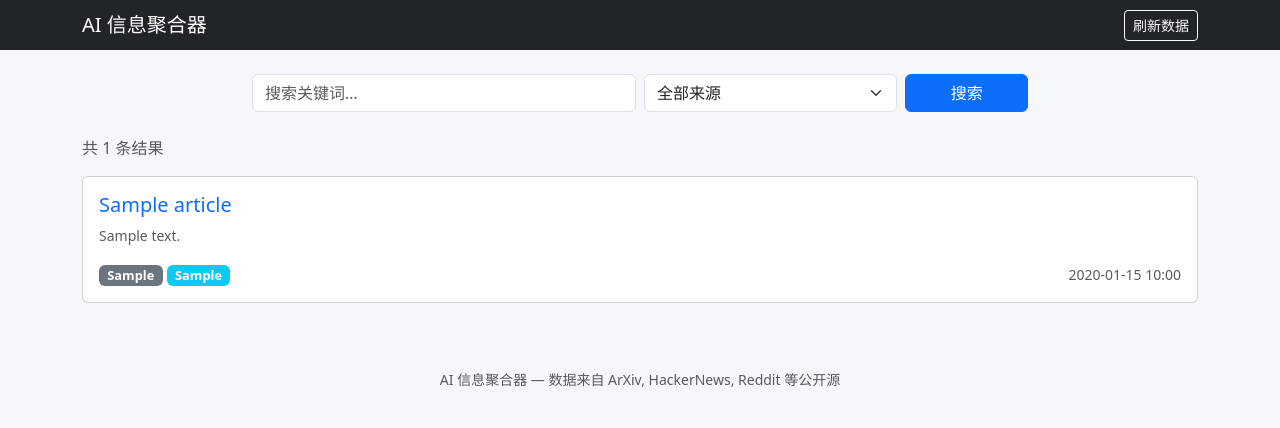
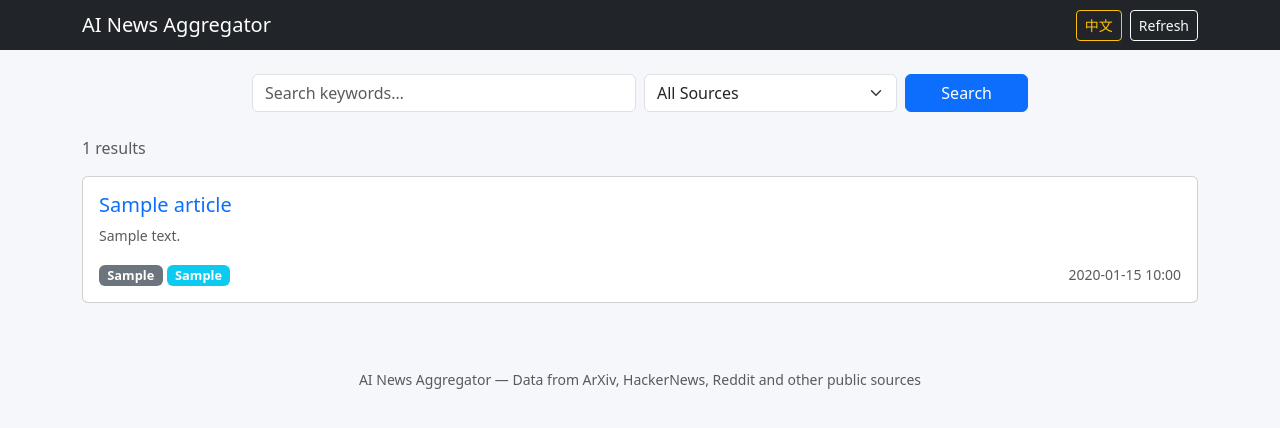
Before and after one commit to entrohub/ai-news-aggregator, a Flask app: page /?lang=en in a window 1280 px wide. Shown: the top 428 px of the page. Run offline with Flask 3, Linux system fonts and the light colour scheme; tables that the repository leaves empty hold one stand-in row (values such as "Sample post").

Commit message:
Add bilingual support (Chinese/English)
- Language toggle button in navbar (?lang=zh / ?lang=en)
- All UI text driven by translation dict
- Language state preserved across search, filter, and refresh

Co-Authored-By: Claude Opus 4.6 <noreply@anthropic.com>

```diff
--- a/app.py
+++ b/app.py
@@ -5,21 +5,59 @@ from fetcher import fetch_all
 app = Flask(__name__)
 init_db()
 
+TRANSLATIONS = {
+    "zh": {
+        "title": "AI 信息聚合器",
+        "refresh": "刷新数据",
+        "refreshing": "抓取中…",
+        "search_placeholder": "搜索关键词…",
+        "all_sources": "全部来源",
+        "search_btn": "搜索",
+        "results_count": "共 {} 条结果",
+        "no_articles": "暂无文章",
+        "no_articles_hint": "点击右上角「刷新数据」按钮抓取最新内容",
+        "footer": "AI 信息聚合器 — 数据来自 ArXiv, HackerNews, Reddit 等公开源",
+        "switch_lang": "EN",
+        "switch_lang_code": "en",
+    },
+    "en": {
+        "title": "AI News Aggregator",
+        "refresh": "Refresh",
+        "refreshing": "Fetching…",
+        "search_placeholder": "Search keywords…",
+        "all_sources": "All Sources",
+        "search_btn": "Search",
+        "results_count": "{} results",
+        "no_articles": "No articles yet",
+        "no_articles_hint": 'Click the "Refresh" button to fetch latest content',
+        "footer": "AI News Aggregator — Data from ArXiv, HackerNews, Reddit and other public sources",
+        "switch_lang": "中文",
+        "switch_lang_code": "zh",
+    },
+}
+
 
 @app.route("/")
 def index():
+    lang = request.args.get("lang", "zh")
+    if lang not in TRANSLATIONS:
+        lang = "zh"
+    t = TRANSLATIONS[lang]
+
     source = request.args.get("source", "")
     query = request.args.get("q", "")
     articles = get_articles(source=source or None, query=query or None)
     sources = get_sources()
     return render_template("index.html", articles=articles, sources=sources,
-                           current_source=source, current_query=query)
+                           current_source=source, current_query=query,
+                           lang=lang, t=t)
 
 
 @app.route("/refresh", methods=["POST"])
 def refresh():
+    lang = request.form.get("lang", "zh")
     fetch_all()
-    return redirect(url_for("index"))
+    return redirect(url_for("index", lang=lang))
 
 
 if __name__ == "__main__":
--- a/templates/index.html
+++ b/templates/index.html
@@ -1,9 +1,9 @@
 <!DOCTYPE html>
-<html lang="zh-CN">
+<html lang="{{ 'zh-CN' if lang == 'zh' else 'en' }}">
 <head>
     <meta charset="UTF-8">
     <meta name="viewport" content="width=device-width, initial-scale=1.0">
-    <title>AI 信息聚合器</title>
+    <title>{{ t.title }}</title>
     <link href="https://cdn.jsdelivr.net/npm/bootstrap@5.3.3/dist/css/bootstrap.min.css" rel="stylesheet">
     <style>
         body { background: #f5f7fa; }
@@ -15,14 +15,19 @@
 </head>
 <body>
 <nav class="navbar navbar-dark bg-dark mb-4">
-    <div class="container">
-        <span class="navbar-brand mb-0 h1">AI 信息聚合器</span>
-        <form action="/refresh" method="post" class="d-inline">
-            <button class="btn btn-outline-light btn-sm" type="submit" id="refreshBtn"
-                    onclick="this.disabled=true;this.innerText='抓取中…';this.form.submit();">
-                刷新数据
-            </button>
-        </form>
+    <div class="container d-flex justify-content-between align-items-center">
+        <span class="navbar-brand mb-0 h1">{{ t.title }}</span>
+        <div class="d-flex gap-2 align-items-center">
+            <a href="/?lang={{ t.switch_lang_code }}{% if current_source %}&source={{ current_source }}{% endif %}{% if current_query %}&q={{ current_query }}{% endif %}"
+               class="btn btn-outline-warning btn-sm">{{ t.switch_lang }}</a>
+            <form action="/refresh" method="post" class="d-inline">
+                <input type="hidden" name="lang" value="{{ lang }}">
+                <button class="btn btn-outline-light btn-sm" type="submit" id="refreshBtn"
+                        onclick="this.disabled=true;this.innerText='{{ t.refreshing }}';this.form.submit();">
+                    {{ t.refresh }}
+                </button>
+            </form>
+        </div>
     </div>
 </nav>
 
@@ -31,27 +36,28 @@
     <div class="row mb-4 justify-content-center">
         <div class="col-12 search-bar">
             <form method="get" action="/" class="row g-2">
+                <input type="hidden" name="lang" value="{{ lang }}">
                 <div class="col-md-6">
-                    <input type="text" name="q" class="form-control" placeholder="搜索关键词…"
+                    <input type="text" name="q" class="form-control" placeholder="{{ t.search_placeholder }}"
                            value="{{ current_query }}">
                 </div>
                 <div class="col-md-4">
                     <select name="source" class="form-select">
-                        <option value="">全部来源</option>
+                        <option value="">{{ t.all_sources }}</option>
                         {% for s in sources %}
                         <option value="{{ s }}" {% if s == current_source %}selected{% endif %}>{{ s }}</option>
                         {% endfor %}
                     </select>
                 </div>
                 <div class="col-md-2">
-                    <button type="submit" class="btn btn-primary w-100">搜索</button>
+                    <button type="submit" class="btn btn-primary w-100">{{ t.search_btn }}</button>
                 </div>
             </form>
         </div>
     </div>
 
     <!-- Results count -->
-    <p class="text-muted mb-3">共 {{ articles|length }} 条结果</p>
+    <p class="text-muted mb-3">{{ t.results_count.format(articles|length) }}</p>
 
     <!-- Articles -->
     {% if articles %}
@@ -84,14 +90,14 @@
     </div>
     {% else %}
     <div class="text-center py-5 text-muted">
-        <h4>暂无文章</h4>
-        <p>点击右上角「刷新数据」按钮抓取最新内容</p>
+        <h4>{{ t.no_articles }}</h4>
+        <p>{{ t.no_articles_hint }}</p>
     </div>
     {% endif %}
 </div>
 
 <footer class="text-center text-muted py-4 mt-4">
-    <small>AI 信息聚合器 &mdash; 数据来自 ArXiv, HackerNews, Reddit 等公开源</small>
+    <small>{{ t.footer }}</small>
 </footer>
 </body>
 </html>
```
